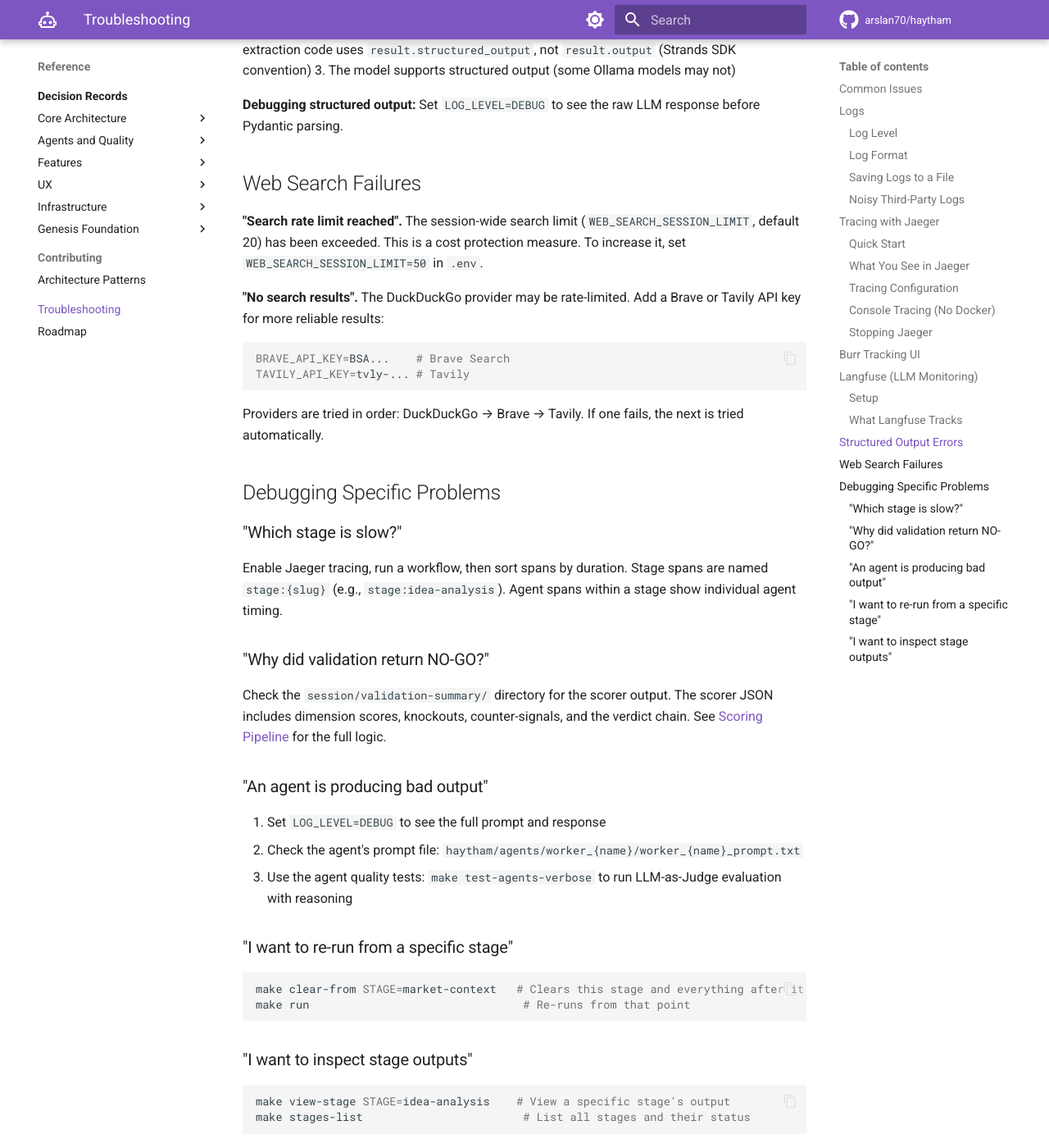
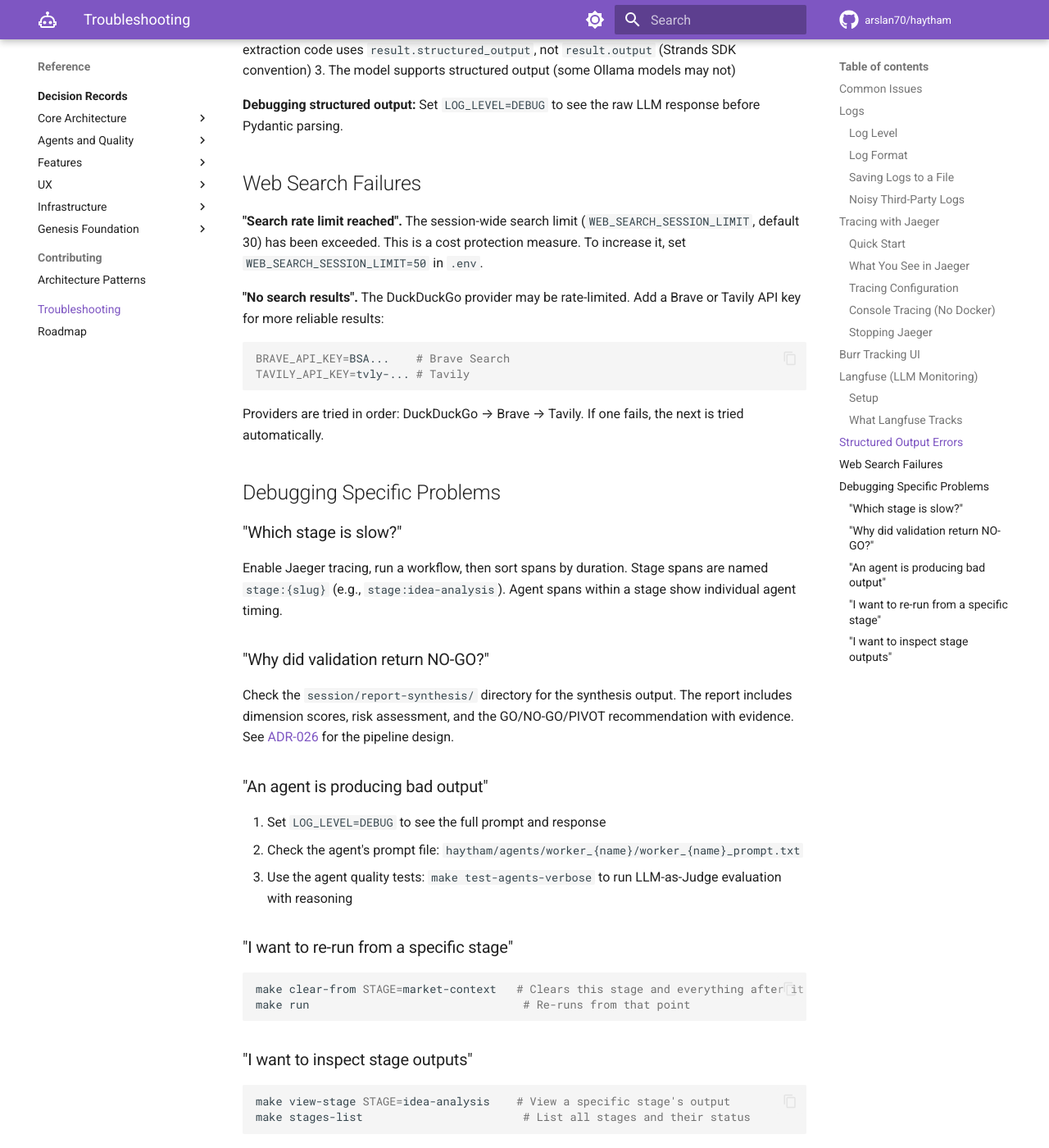
Before and after one commit to arslan70/haytham, an MkDocs documentation site: the page built from docs/troubleshooting.md, in a window 1280 px wide and 1400 px high, scrolled down 4705 px. Shown: the whole window at 82% size. Built offline with MkDocs 1.6.1 and Material for MkDocs 9.7.7, drawn with Linux system fonts in a browser that asks for light colours; comment, search, counter and statistics services are not loaded.

Commit message:
docs: fix agent counts, AGENT_CONFIGS name, stale stage references (WARN-15/16/17/20/22)
Co-Authored-By: Claude Opus 4.6 (1M context) <noreply@anthropic.com>

```diff
--- a/docs/troubleshooting.md
+++ b/docs/troubleshooting.md
@@ -189,7 +189,7 @@ Agents that use Pydantic structured output can fail if the LLM returns malformed
 
 ## Web Search Failures
 
-**"Search rate limit reached".** The session-wide search limit (`WEB_SEARCH_SESSION_LIMIT`, default 20) has been exceeded. This is a cost protection measure. To increase it, set `WEB_SEARCH_SESSION_LIMIT=50` in `.env`.
+**"Search rate limit reached".** The session-wide search limit (`WEB_SEARCH_SESSION_LIMIT`, default 30) has been exceeded. This is a cost protection measure. To increase it, set `WEB_SEARCH_SESSION_LIMIT=50` in `.env`.
 
 **"No search results".** The DuckDuckGo provider may be rate-limited. Add a Brave or Tavily API key for more reliable results:
 
@@ -208,7 +208,7 @@ Enable Jaeger tracing, run a workflow, then sort spans by duration. Stage spans
 
 ### "Why did validation return NO-GO?"
 
-Check the `session/validation-summary/` directory for the scorer output. The scorer JSON includes dimension scores, knockouts, counter-signals, and the verdict chain. See [Scoring Pipeline](architecture/scoring-pipeline.md) for the full logic.
+Check the `session/report-synthesis/` directory for the synthesis output. The report includes dimension scores, risk assessment, and the GO/NO-GO/PIVOT recommendation with evidence. See [ADR-026](adr/ADR-026-simplified-validation-pipeline.md) for the pipeline design.
 
 ### "An agent is producing bad output"
 
```
Also changed, not shown: CONTRIBUTING.md (+1 -1 lines), docs/adr/ADR-019-system-trait-detection.md (+1 -1 lines), docs/dogfood/haytham-idea-statement.md (+1 -1 lines), docs/getting-started.md (+1 -1 lines), docs/roadmap.md (+1 -1 lines).
